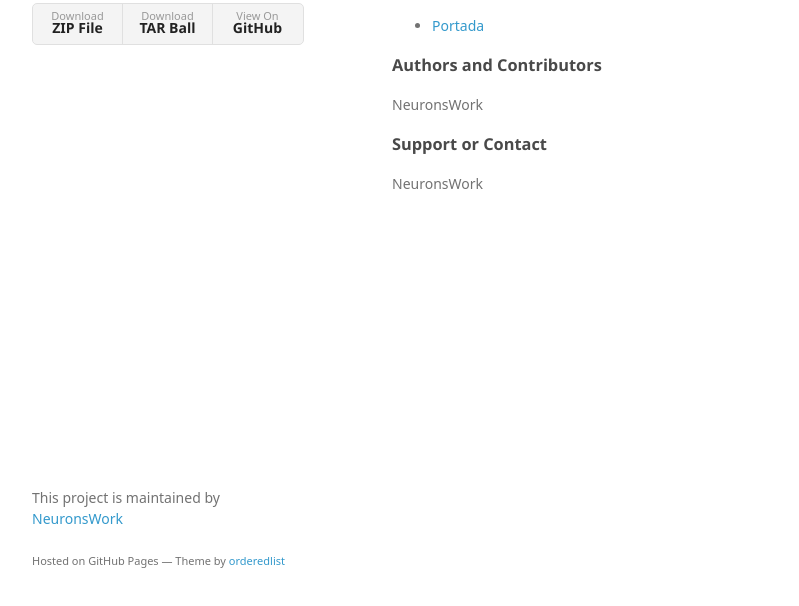
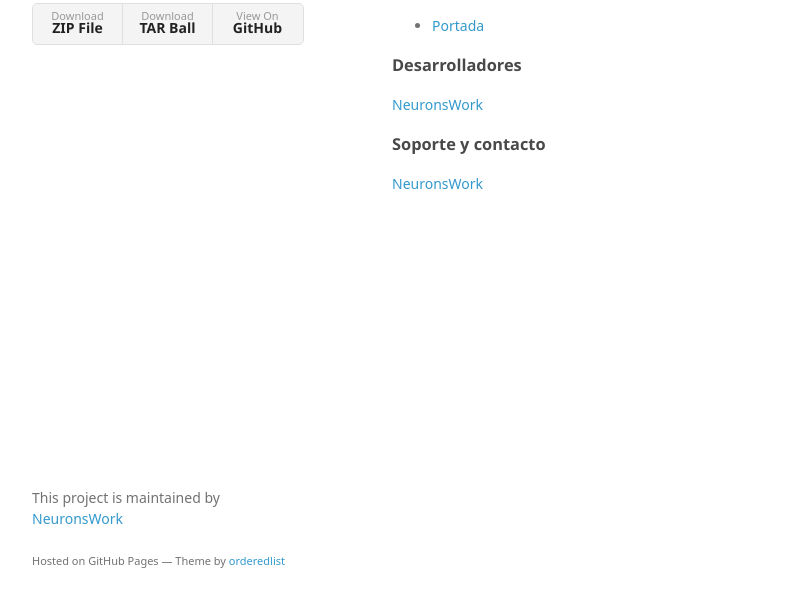
Before and after one commit to NeuronsWork/tallentus, a plain HTML site: page index.html in a window 1280 px wide. Shown: the part 160-766 px from the top of the page, without its empty margins (178-977 px from the left). Drawn offline with Linux system fonts and the light colour scheme; a web font is replaced by a local one.

Commit message:
Create gh-pages branch via GitHub

```diff
--- a/index.html
+++ b/index.html
@@ -41,14 +41,14 @@
 </ul>
 
 <h3>
-<a id="authors-and-contributors" class="anchor" href="#authors-and-contributors" aria-hidden="true"><span aria-hidden="true" class="octicon octicon-link"></span></a>Authors and Contributors</h3>
+<a id="desarrolladores" class="anchor" href="#desarrolladores" aria-hidden="true"><span aria-hidden="true" class="octicon octicon-link"></span></a>Desarrolladores</h3>
 
-<p>NeuronsWork</p>
+<p><a href="http://neuronswork.work/">NeuronsWork</a></p>
 
 <h3>
-<a id="support-or-contact" class="anchor" href="#support-or-contact" aria-hidden="true"><span aria-hidden="true" class="octicon octicon-link"></span></a>Support or Contact</h3>
+<a id="soporte-y-contacto" class="anchor" href="#soporte-y-contacto" aria-hidden="true"><span aria-hidden="true" class="octicon octicon-link"></span></a>Soporte y contacto</h3>
 
-<p>NeuronsWork</p>
+<p><a href="http://neuronswork.work/">NeuronsWork</a></p>
       </section>
       <footer>
         <p>This project is maintained by <a href="https://github.com/NeuronsWork">NeuronsWork</a></p>
--- a/params.json
+++ b/params.json
@@ -1 +1 @@
-{"name":"Tallentus","tagline":"","body":"### Bienvenido de tallentus.\r\nDesarrollo web en html5, css3, jquery, sass para Tallentus\r\n\r\n### Listado de Páginas\r\n* [Portada](http://neuronswork.work/projects/tallentus/)\r\n\r\n### Authors and Contributors\r\nNeuronsWork\r\n\r\n### Support or Contact\r\nNeuronsWork","google":"","note":"Don't delete this file! It's used internally to help with page regeneration."}
+{"name":"Tallentus","tagline":"","body":"### Bienvenido de tallentus.\r\nDesarrollo web en html5, css3, jquery, sass para Tallentus\r\n\r\n### Listado de Páginas\r\n* [Portada](http://neuronswork.work/projects/tallentus/)\r\n\r\n### Desarrolladores\r\n[NeuronsWork](http://neuronswork.work/)\r\n\r\n### Soporte y contacto\r\n[NeuronsWork](http://neuronswork.work/)","google":"","note":"Don't delete this file! It's used internally to help with page regeneration."}
```
